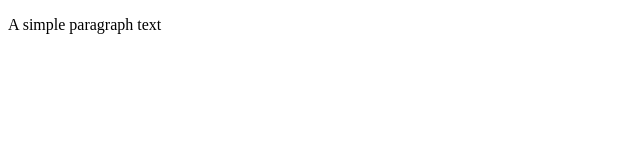
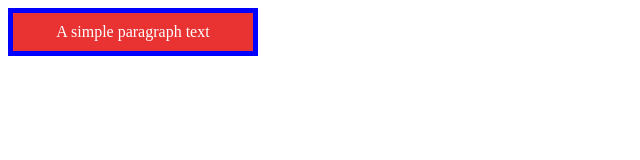
Before and after one commit to T-Teio/CIS-Juniors-25-26, a plain HTML site: page unit1/link.html in a window 1280 px wide. Shown: the whole page, without its empty margins (0-640 px from the left). Drawn offline with Linux system fonts and the light colour scheme.

Commit message:
style added

```diff
--- a/unit1/link.html
+++ b/unit1/link.html
@@ -4,7 +4,15 @@
         <title>The style vs link for CSS</title>
         <meta charset="UTF-8">
         <style>
-
+            p {
+                width: 220px;
+                padding: 10px;
+                border: 5px solid blue;
+                margin: 0px;
+                background-color: #e93333;
+                text-align: center;
+                color:#ffffff;
+            }
         </style>
     </head>
     <body>
```
